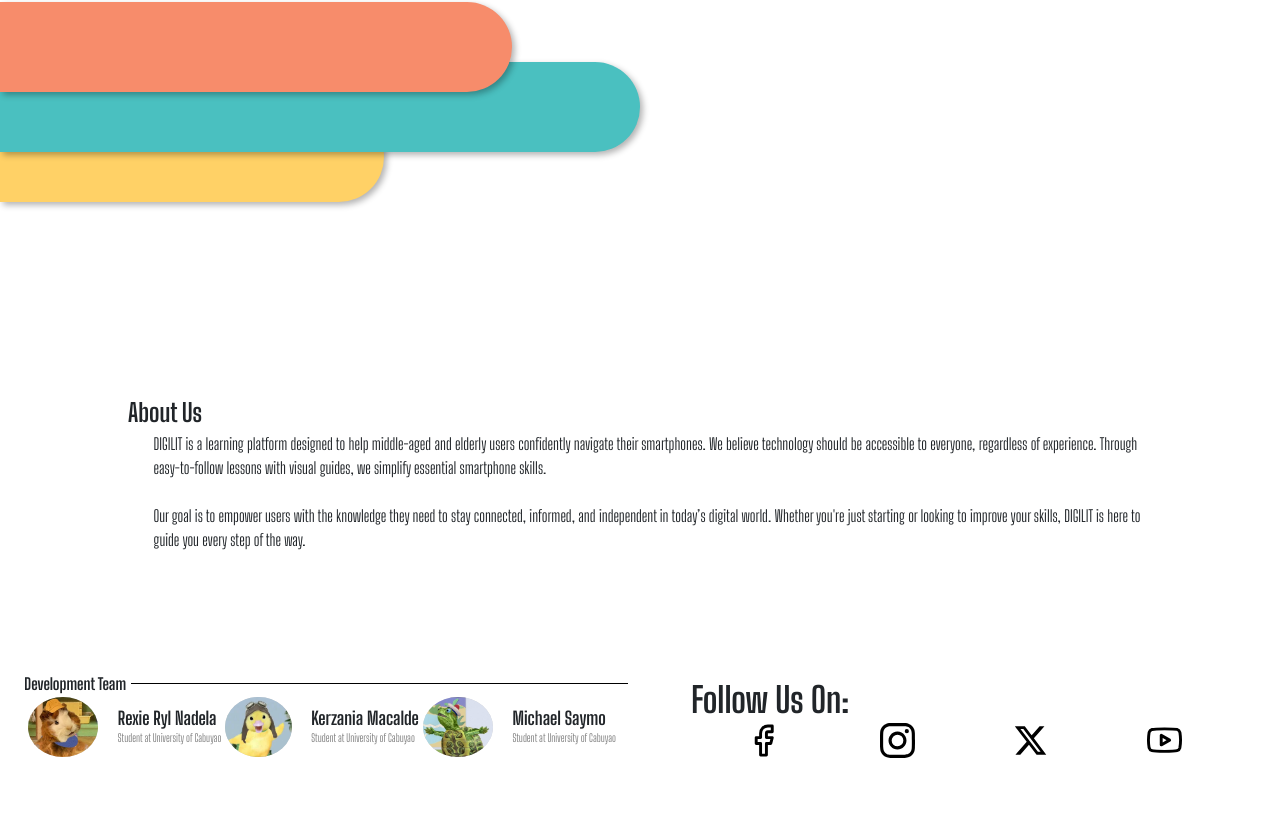
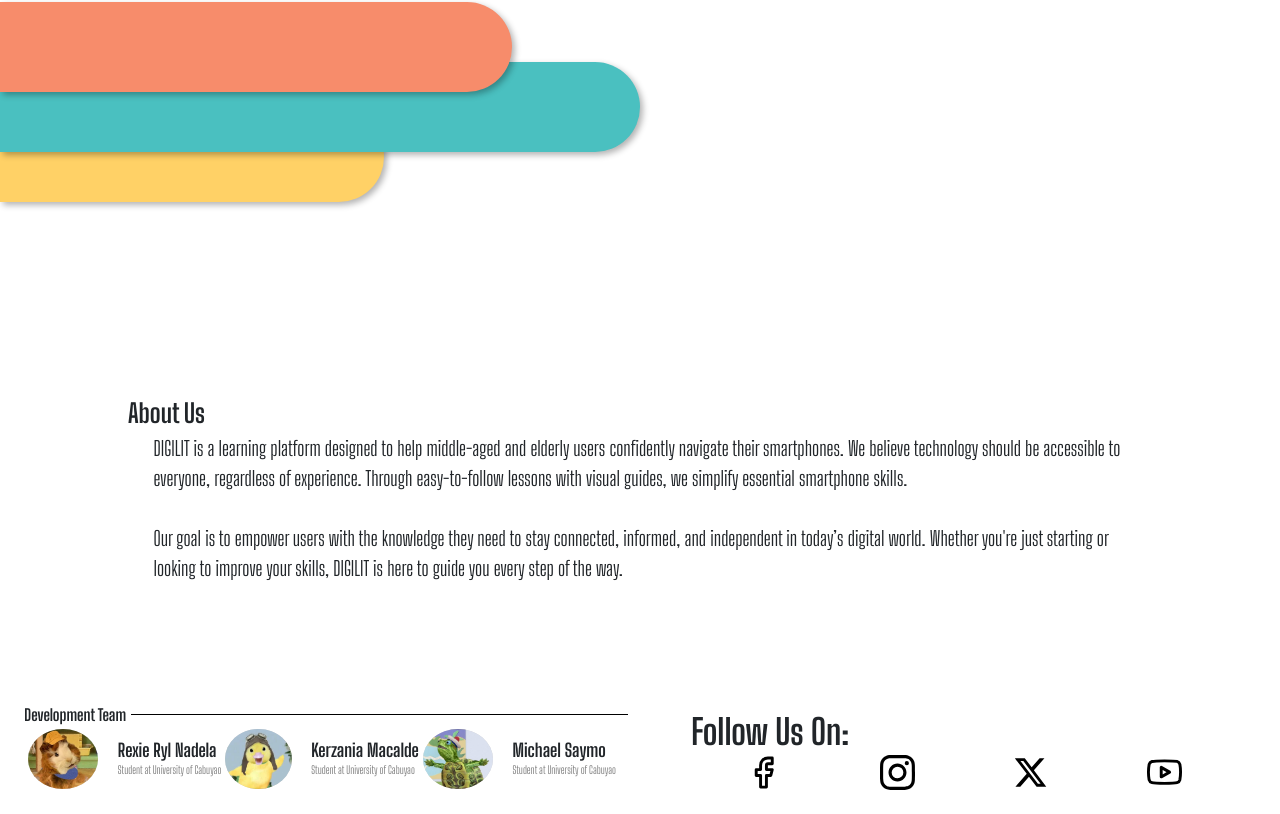
Before and after one commit to Saymo-Michael/Software-Engineering-1, a React (Create React App) app in the folder react-frontend/: page / in a window 1280 px wide. Shown: the part 537-1351 px from the top of the page. Before the commit the page ends 1319 px from the top, so only its background shows below. Built offline with nearby package versions, Linux system fonts and the light colour scheme.

Commit message:
enlarge about us text

```diff
--- a/react-frontend/src/css modules/GridLayout.module.css
+++ b/react-frontend/src/css modules/GridLayout.module.css
@@ -158,7 +158,7 @@
   .aboutUsText {
     margin: 15% 0 0 10%;
     font-family: "Big Shoulders Display";
-    font-size: 25px;
+    font-size: 26px;
     font-weight: 700;
   }
 
@@ -166,7 +166,7 @@
     margin: 0 0 8% 12%;
     padding: 0 10% 0 0;
     font-family: "Big Shoulders Display";
-    font-size: 16px;
+    font-size: 20px;
     font-weight: 400;
   }
 
```
